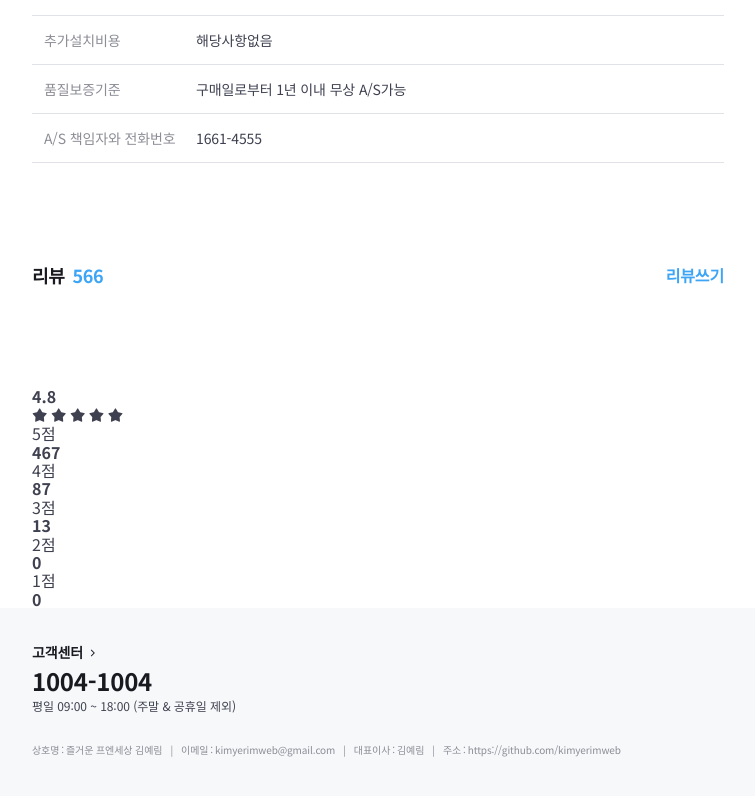
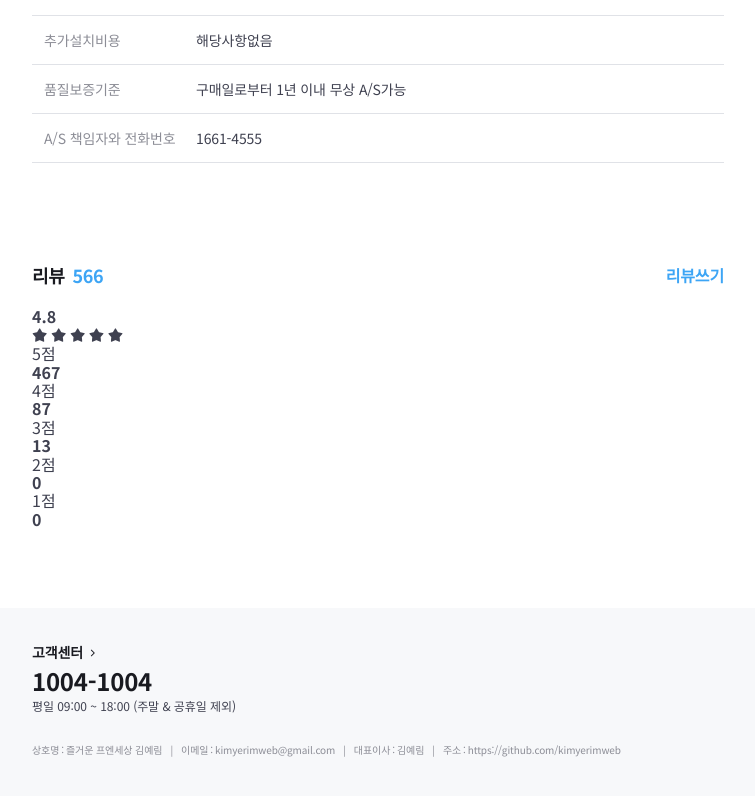
Before and after one commit to kimyerimweb/tomorrow-house, a website: page index.html in a window 1280 px wide. Shown: the part 8933-9729 px from the top of the page, without its empty margins (48-803 px from the left). Drawn offline with nearby package versions, Linux system fonts and the light colour scheme; files that its build step writes are made by us from their sources; files whose address does not match are found by name.

Commit message:
🍻 Fix a position of section's closed tag and add .score-stats

```diff
--- a/index.html
+++ b/index.html
@@ -767,7 +767,6 @@
                 <strong class="badge" aria-label="566개">566</strong>
                 <a class="text-button" href="/">리뷰쓰기</a>
               </header>
-            </section>
 
               <div class="product-section-content">
                 <div class="review-scoreboard">
@@ -794,7 +793,7 @@
                           <strong class="count" aria-label="467명">467</strong>
                         </dd>
                       </div>
-                    <div>
+                      <div class="score-stats-item">
                         <dt>4점</dt>
                         <dd>
                           <div class="bar-graph">
@@ -803,7 +802,7 @@
                           <strong class="count" aria-label="87명">87</strong>
                         </dd>
                       </div>
-                    <div>
+                      <div class="score-stats-item">
                         <dt>3점</dt>
                         <dd>
                           <div class="bar-graph">
@@ -812,7 +811,7 @@
                           <strong class="count" aria-label="13명">13</strong>
                         </dd>
                       </div>
-                    <div>
+                      <div class="score-stats-item">
                         <dt>2점</dt>
                         <dd>
                           <div class="bar-graph">
@@ -821,7 +820,7 @@
                           <strong class="count" aria-label="0명">0</strong>
                         </dd>
                       </div>
-                    <div>
+                      <div class="score-stats-item">
                         <dt>1점</dt>
                         <dd>
                           <div class="bar-graph">
@@ -834,6 +833,7 @@
                   </div>
                 </div>
               </div>
+            </section>
 
             <div class="product-section-divider sm-only" aria-hidden></div>
           </div>
```
Lines whose indentation alone changed are shown as unchanged.
